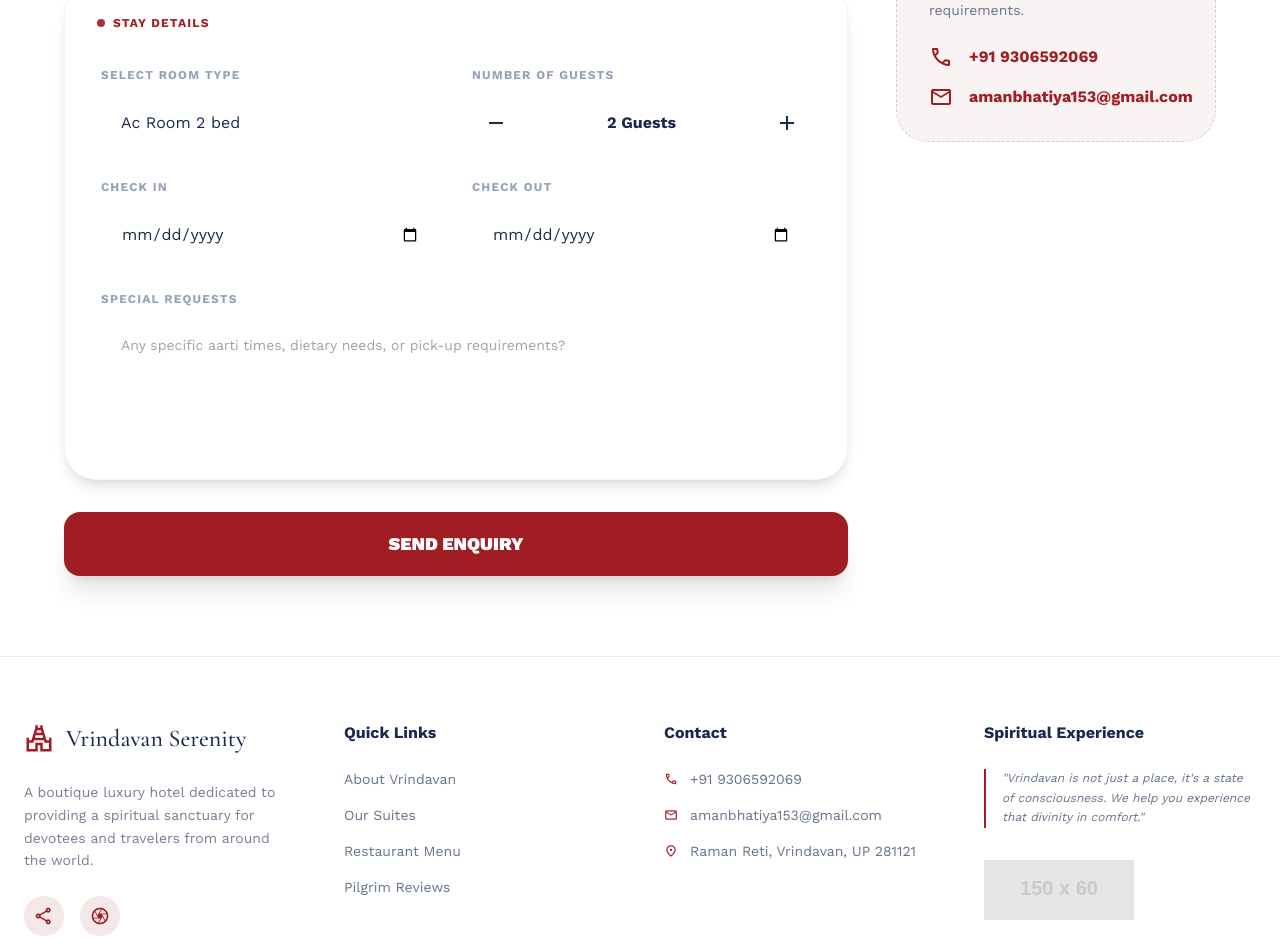
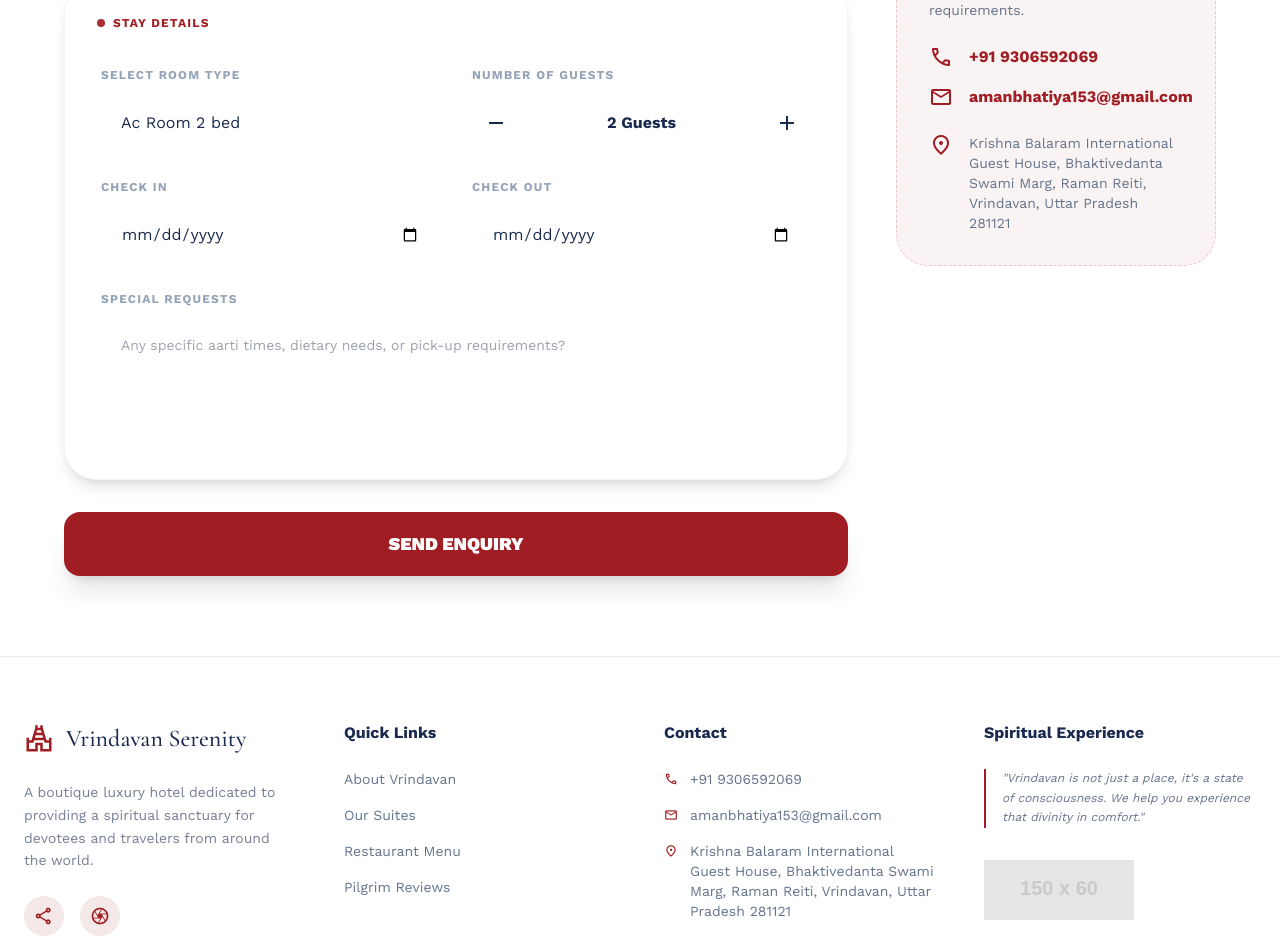
Before and after one commit to sumitkumards07/Iskon, a React (Vite) app: page /enquiry in a window 1280 px wide. Shown: the part 580-1532 px from the top of the page. Built offline with nearby package versions, Linux system fonts and the light colour scheme.

Commit message:
Updated hotel address across the site

```diff
--- a/src/components/Footer.tsx
+++ b/src/components/Footer.tsx
@@ -46,7 +46,7 @@ const Footer: React.FC = () => {
             </li>
             <li className="flex gap-3">
               <span className="material-symbols-outlined text-primary text-sm font-bold">location_on</span>
-              Raman Reti, Vrindavan, UP 281121
+              Krishna Balaram International Guest House, Bhaktivedanta Swami Marg, Raman Reiti, Vrindavan, Uttar Pradesh 281121
             </li>
           </ul>
         </div>
--- a/src/pages/Enquiry.tsx
+++ b/src/pages/Enquiry.tsx
@@ -209,6 +209,10 @@ const Enquiry: React.FC = () => {
                     <span className="material-symbols-outlined font-bold">mail</span>
                     amanbhatiya153@gmail.com
                   </a>
+                  <div className="flex items-start gap-4 text-slate-500 text-sm mt-2">
+                    <span className="material-symbols-outlined text-primary font-bold">location_on</span>
+                    <span>Krishna Balaram International Guest House, Bhaktivedanta Swami Marg, Raman Reiti, Vrindavan, Uttar Pradesh 281121</span>
+                  </div>
                 </div>
              </div>
           </aside>
--- a/src/pages/Location.tsx
+++ b/src/pages/Location.tsx
@@ -56,6 +56,10 @@ const Location: React.FC = () => {
                <h3 className="text-lg font-bold mb-4">How to Reach Us</h3>
                <div className="space-y-6">
                  <div>
+                   <h4 className="text-sm font-bold text-primary uppercase tracking-widest mb-2">Our Address</h4>
+                   <p className="text-sm text-slate-800 font-medium">Krishna Balaram International Guest House, Bhaktivedanta Swami Marg, Raman Reiti, Vrindavan, Uttar Pradesh 281121</p>
+                 </div>
+                 <div>
                    <h4 className="text-sm font-bold text-primary uppercase tracking-widest mb-2">By Train</h4>
                    <p className="text-sm text-slate-600">The nearest major station is Mathura Junction (15km). Local trains also stop at Vrindavan Station.</p>
                  </div>
```
